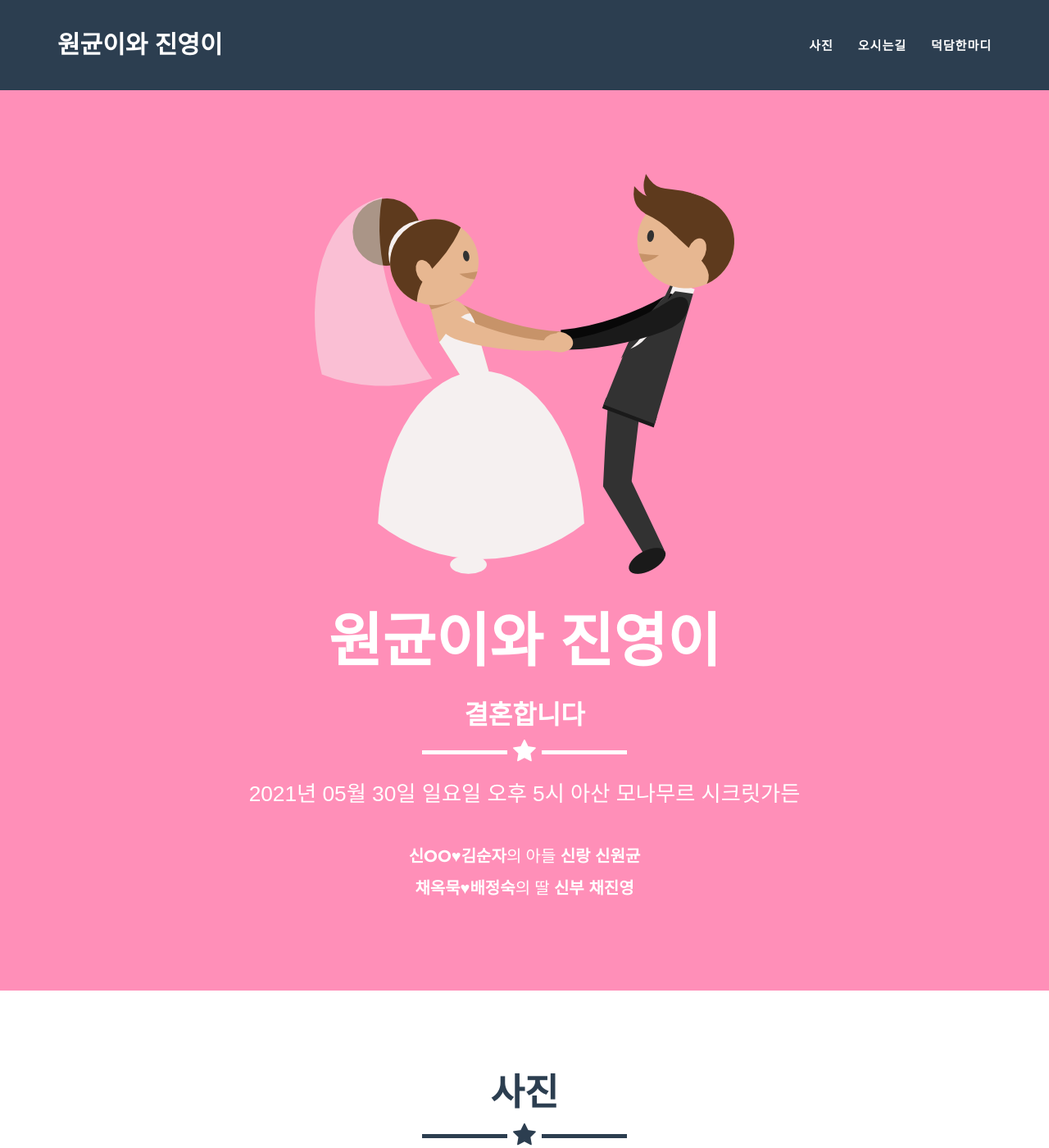
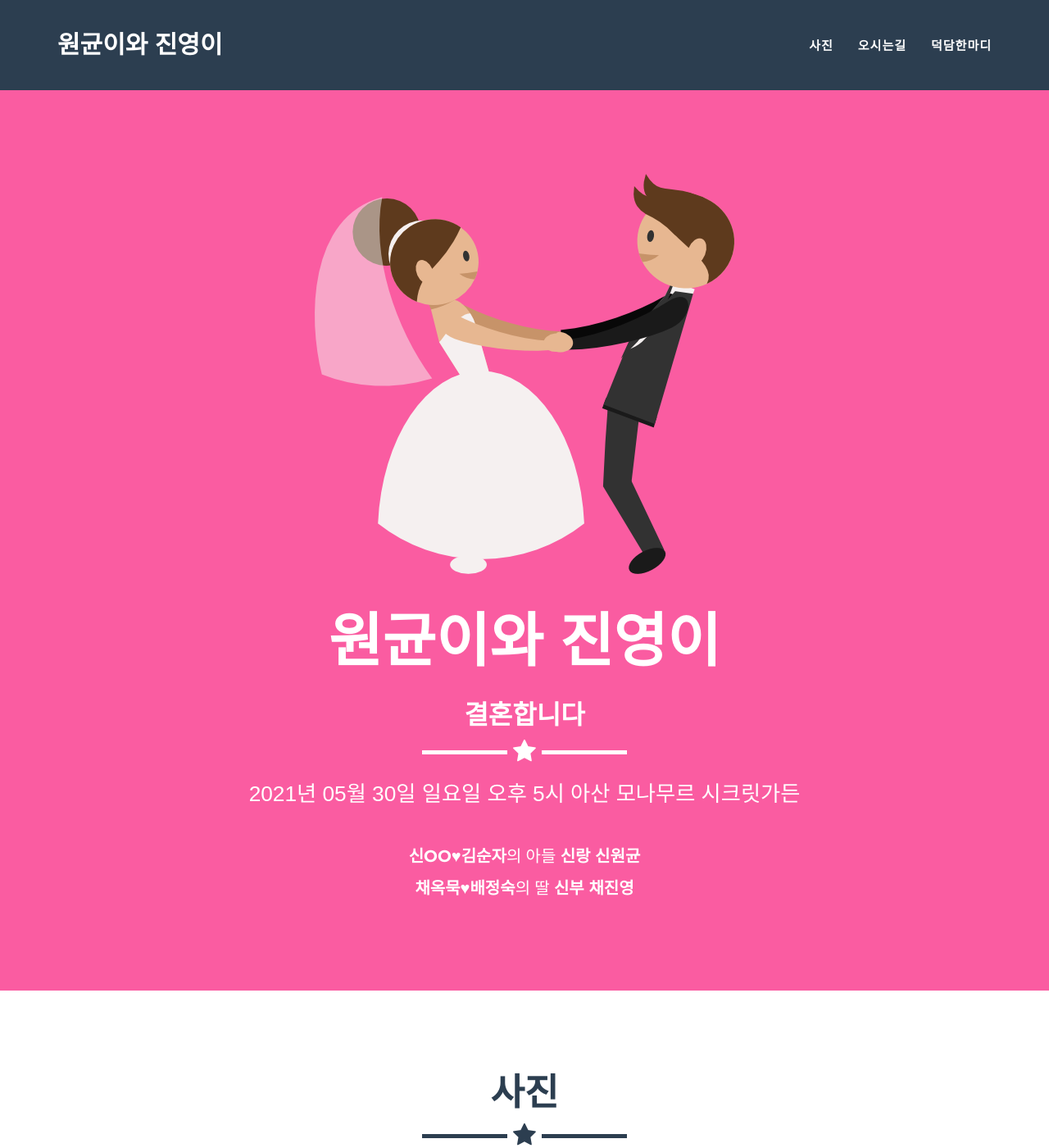
Before and after one commit to JinyoungChae/JinyoungChae.github.io, a Jekyll site: the page built from _posts/2014-07-18-project-1.markdown, in a window 1280 px wide and 1400 px high. Shown: the whole window at 82% size. Built offline with Jekyll 4.4.1, drawn with Linux system fonts in a browser that asks for light colours; some web fonts are replaced.

Commit message:
2021-01-28 Theme-color2

```diff
--- a/_config.yml
+++ b/_config.yml
@@ -26,7 +26,7 @@ disqus_shortname: https-jinyoungchae-github-io
 
 # Color settings (hex-codes without the leading hash-tag)
 color:
-  primary: ff8fb8 #18bc9c #80B3FF #fa78a3
+  primary: fa5ca1 #ff8fb8 #18bc9c #80B3FF #fa78a3
   primary-rgb: "24,288,156" #"128,179,255"
   secondary: 2c3e50 #FD6E8A
   secondary-dark: 233140 #A2122F
```
